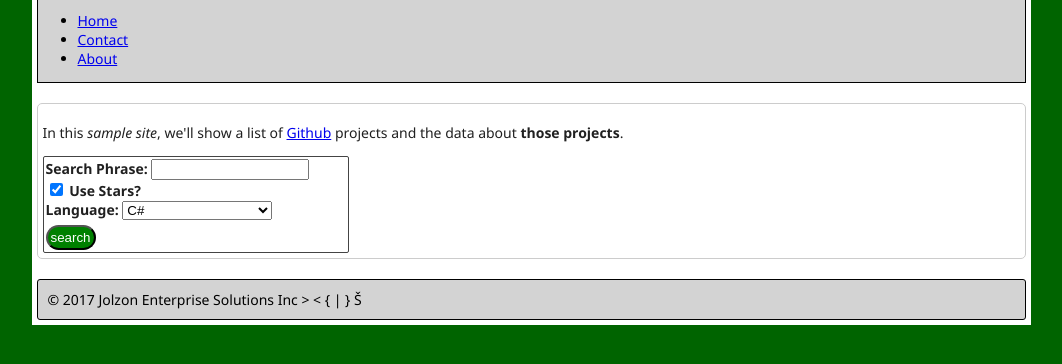
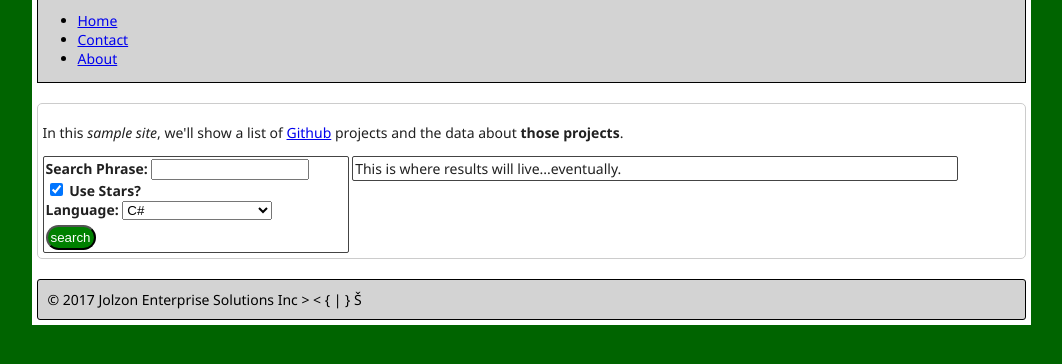
Before and after one commit to jalanya/front-end-webdevquick-html5-css-jscript, a plain HTML site: page index.html in a window 1280 px wide. Shown: the part 84-448 px from the top of the page, without its empty margins (109-1171 px from the left). Drawn offline with Linux system fonts and the light colour scheme.

Commit message:
FEAT: Styling Your HTML - Display in CSS

```diff
--- a/css/site.css
+++ b/css/site.css
@@ -34,9 +34,18 @@ html, body {
  padding: 5px;
 }
 
+#results {
+ padding: 2px;
+ width: 600px;
+ display: inline-block;
+ vertical-align: top;
+}
+
 .simple-form {
  padding: 2px;
  width: 300px;
+ display: inline-block;
+ vertical-align: top;
  /*position: absolute;
  bottom: 5px;
  right: 5px; */
--- a/index.html
+++ b/index.html
@@ -41,6 +41,9 @@
       <br/>
       <input type="submit" value="search">
      </form>
+     <div id="results" class="bordered-image">
+      This is where results will live...eventually.
+     </div>
    </section>
    <footer>
     &copy; 2017 Jolzon Enterprise Solutions Inc &gt; &lt; &#123; &#124; &#125; &#x160;
```
